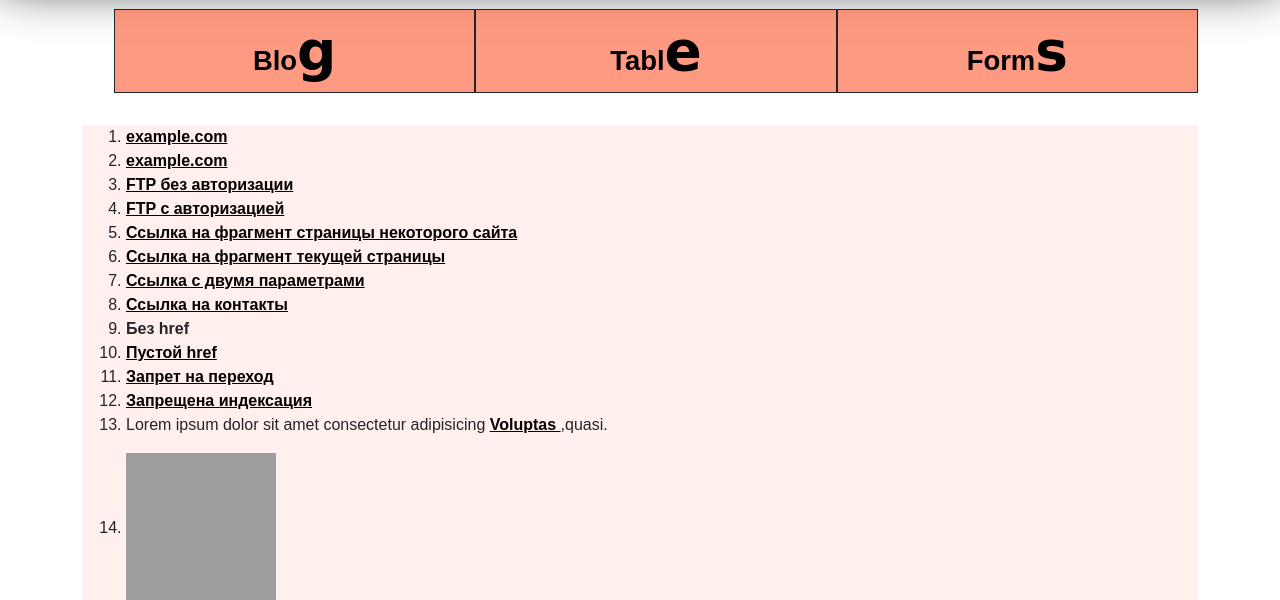
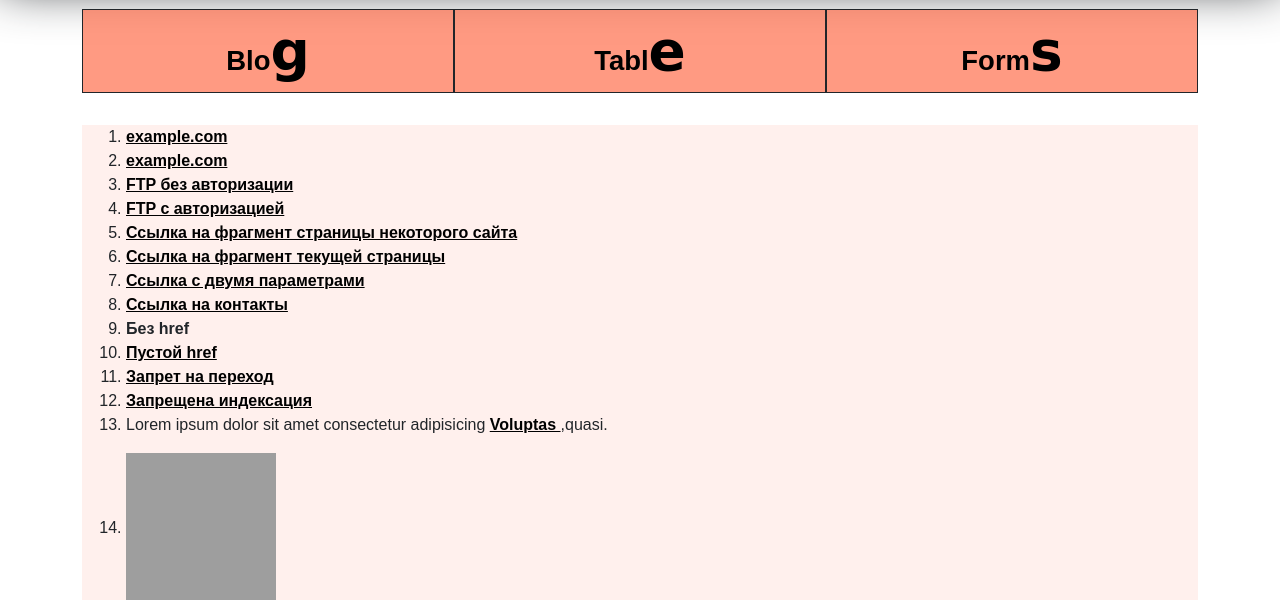
Before and after one commit to maksgudimov/web4-, a plain HTML site: page index.html in a window 1280 px wide. Shown: the part 125-725 px from the top of the page. Drawn offline with nearby package versions, Linux system fonts and the light colour scheme; grey boxes are pictures that could not be loaded; a web font is replaced by a local one.

Commit message:
fixed css

```diff
--- a/style.css
+++ b/style.css
@@ -51,6 +51,9 @@ header{
 a{
     font-weight: 700;
     color: #000;
+}
+.menu{
+    padding-left: 0;
 }
 .menu li{
     background-color:rgb(255, 112, 77,0.7) ;
```
